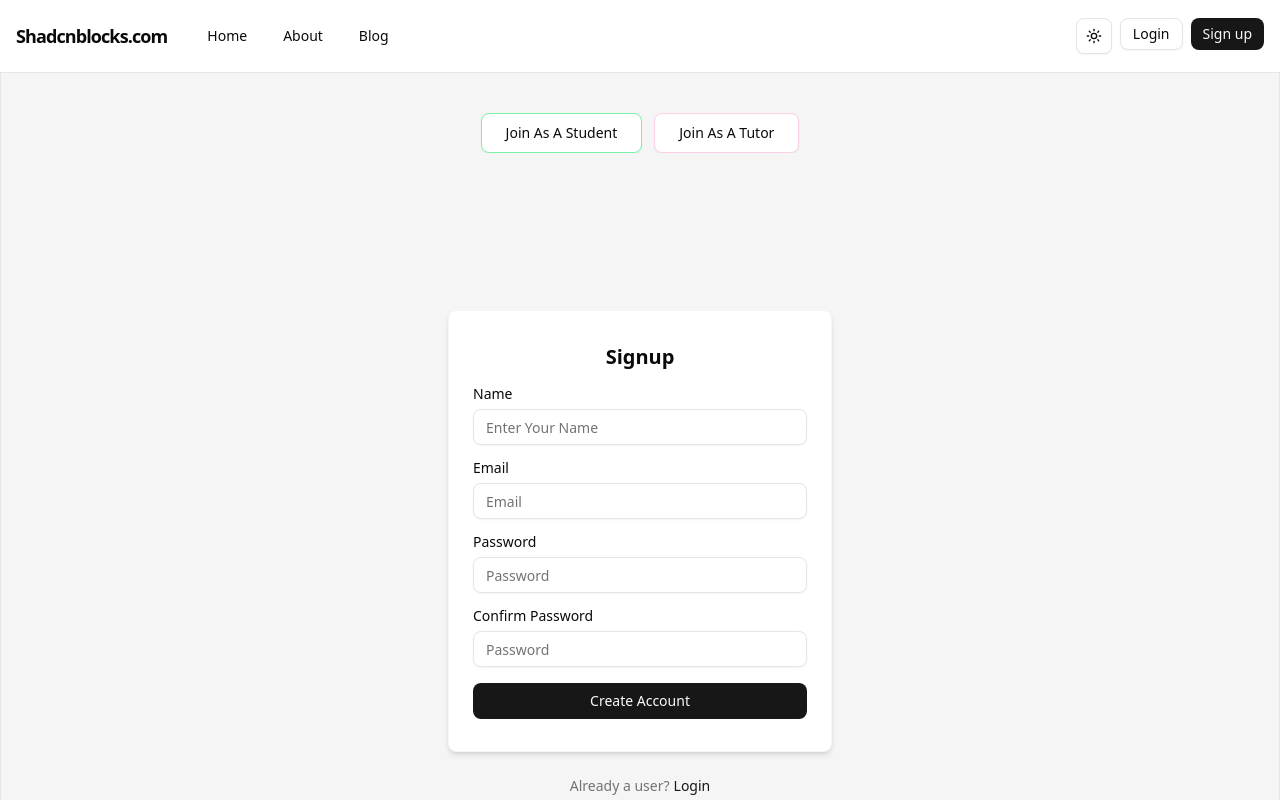
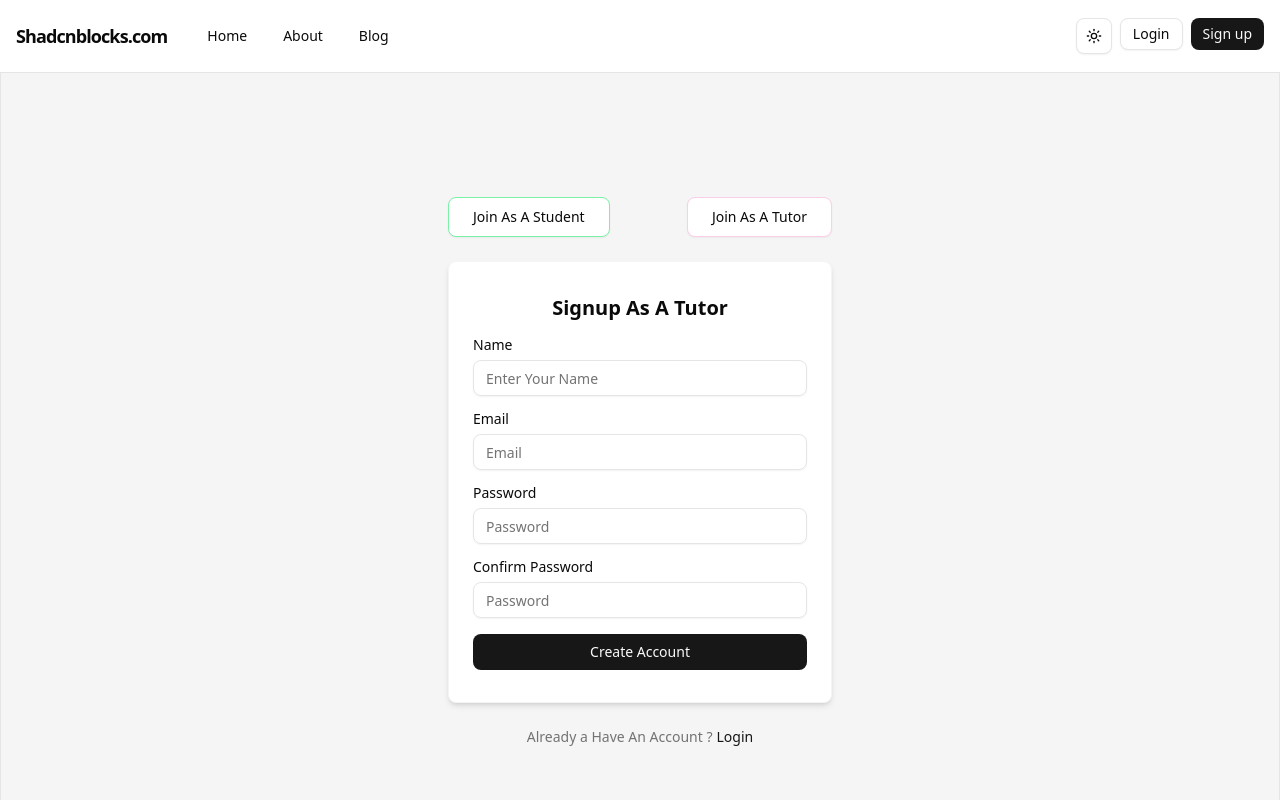
Before and after one commit to Husain-Siddik/assainmet_4_client, a Next.js app: page /signup in a window 1280 px wide. Both pictures are taken after a click on the button "Join As A Tutor". Shown: the top 800 px of the page. Built offline with nearby package versions, Linux system fonts and the light colour scheme.

Commit message:
sinup page for tutor and student  define through signup switcher

```diff
--- a/package.json
+++ b/package.json
@@ -9,6 +9,7 @@
     "lint": "eslint"
   },
   "dependencies": {
+    "@t3-oss/env-nextjs": "^0.13.10",
     "better-auth": "^1.4.18",
     "class-variance-authority": "^0.7.1",
     "clsx": "^2.1.1",
--- a/src/app/(CommonLayout)/signup/page.tsx
+++ b/src/app/(CommonLayout)/signup/page.tsx
@@ -1,20 +1,19 @@
-import { Signup } from "@/components/modules/signup/signup";
-import { Button } from "@/components/ui/button";
+
+import SignupSwitcher from "@/components/modules/SignupSwitcher/SignupSwitcher";
+
 
 
 function SignupPage() {
+
+
+
     return (
         <div className=" border bg-muted flex min-h-svh flex-col items-center justify-center p-6 md:p-10">
 
-            <div className="flex gap-3">
-                <Button variant="outline" size="lg" className="border-green-300" > Join  As A Student </Button>
-                <Button variant="outline" size="lg" className="border-pink-200" > Join As A Tutor </Button>
-            </div>
 
 
-            <div className="w-full max-w-sm md:max-w-4xl">
-                <Signup />
-            </div>
+            <SignupSwitcher />
+
         </div>
     )
 }
--- /dev/null
+++ b/src/components/modules/SignupSwitcher/SignupSwitcher.tsx
@@ -0,0 +1,40 @@
+"use client"
+
+import { useState } from "react";
+import { SignupAsStudent } from "@/components/modules/signupAsStudent/SignupAsStudent";
+import { SignupAsTutor } from "@/components/modules/signUpAsTutor/signUpAsTutor";
+import { Button } from "@/components/ui/button";
+
+export default function SignupSwitcher() {
+
+    const [role, setRole] = useState<"STUDENT" | "TUTOR" | null>("STUDENT");
+
+    return (
+        <div className="  ">
+            <div className="flex gap-3 justify-between">
+                <Button
+                    variant="outline"
+                    size="lg"
+                    className="border-green-300"
+                    onClick={() => setRole("STUDENT")}
+                >
+                    Join As A Student
+                </Button>
+
+                <Button
+                    variant="outline"
+                    size="lg"
+                    className="border-pink-200"
+                    onClick={() => setRole("TUTOR")}
+                >
+                    Join As A Tutor
+                </Button>
+            </div>
+
+            <div className="w-full max-w-sm md:max-w-4xl mt-6 ">
+                {role === "STUDENT" && <SignupAsStudent />}
+                {role === "TUTOR" && <SignupAsTutor />}
+            </div>
+        </div>
+    );
+}
--- /dev/null
+++ b/src/components/modules/signUpAsTutor/signUpAsTutor.tsx
@@ -0,0 +1,97 @@
+import { cn } from "@/lib/utils";
+
+import { Button } from "@/components/ui/button";
+import { Input } from "@/components/ui/input";
+import { Label } from "@/components/ui/label";
+import Link from "next/link";
+
+interface SignupAsTutorProps {
+    heading?: string;
+
+    buttonText?: string;
+    googleText?: string;
+    signupText?: string;
+    signupUrl?: string;
+    className?: string;
+}
+
+const SignupAsTutor = ({
+    heading = "Signup As A Tutor ",
+
+    buttonText = "Create Account",
+    signupText = "Already a Have An Account ?",
+    signupUrl = "/login",
+    className,
+}: SignupAsTutorProps) => {
+    return (
+        <section className={cn("h-1/2 bg-muted", className)}>
+            <div className="flex h-full items-center justify-center">
+                <div className="flex flex-col items-center gap-6 lg:justify-start">
+                    {/* Logo */}
+
+
+
+                    <div className="flex w-full max-w-sm min-w-sm flex-col items-center gap-y-4 rounded-md border border-muted bg-background px-6 py-8 shadow-md">
+                        {heading && <h1 className="text-xl font-semibold">{heading}</h1>}
+
+
+                        <div className="flex w-full flex-col gap-2">
+                            <Label>Name</Label>
+                            <Input
+                                type="string"
+                                placeholder="Enter Your Name"
+                                className="text-sm"
+                                required
+                            />
+                        </div>
+
+                        <div className="flex w-full flex-col gap-2">
+                            <Label>Email</Label>
+                            <Input
+                                type="email"
+                                placeholder="Email"
+                                className="text-sm"
+                                required
+                            />
+                        </div>
+
+
+
+                        <div className="flex w-full flex-col gap-2">
+                            <Label>Password</Label>
+                            <Input
+                                type="password"
+                                placeholder="Password"
+                                className="text-sm"
+                                required
+                            />
+                        </div>
+                        <div className="flex w-full flex-col gap-2">
+                            <Label>Confirm Password</Label>
+                            <Input
+                                type="password"
+                                placeholder="Password"
+                                className="text-sm"
+                                required
+                            />
+                        </div>
+                        <Button type="submit" className="w-full">
+                            {buttonText}
+                        </Button>
+                    </div>
+                    <div className="flex justify-center gap-1 text-sm text-muted-foreground">
+                        <p>{signupText}</p>
+                        <Link
+                            href={signupUrl}
+                            className="font-medium text-primary hover:underline"
+                        >
+                            Login
+                        </Link>
+                    </div>
+                </div>
+            </div>
+        </section>
+    );
+};
+
+export { SignupAsTutor };
--- a/src/components/modules/signup/signup.tsx
+++ b/src/components/modules/signupAsStudent/SignupAsStudent.tsx
@@ -5,7 +5,7 @@ import { Input } from "@/components/ui/input";
 import { Label } from "@/components/ui/label";
 import Link from "next/link";
 
-interface SignupProps {
+interface SignupAsStudentProps {
   heading?: string;
 
   buttonText?: string;
@@ -15,16 +15,16 @@ interface SignupProps {
   className?: string;
 }
 
-const Signup = ({
-  heading = "Signup",
+const SignupAsStudent = ({
+  heading = "Signup As A Student ",
 
   buttonText = "Create Account",
   signupText = "Already a user?",
   signupUrl = "/login",
   className,
-}: SignupProps) => {
+}: SignupAsStudentProps) => {
   return (
-    <section className={cn("h-screen bg-muted", className)}>
+    <section className={cn("h-1/2  bg-muted", className)}>
       <div className="flex h-full items-center justify-center">
         <div className="flex flex-col items-center gap-6 lg:justify-start">
           {/* Logo */}
@@ -94,4 +94,4 @@ const Signup = ({
   );
 };
 
-export { Signup };
+export { SignupAsStudent };
--- /dev/null
+++ b/src/services/user.service.ts
@@ -0,0 +1,59 @@
+import { cookies } from "next/headers"
+
+
+export const userService = {
+
+
+    getSession: async function () {
+
+
+        try {
+            const cookiesStore = await cookies()
+
+            console.log(cookiesStore.toString());
+
+            const res = await fetch("", {
+
+                headers: {
+                    Cookie: cookiesStore.toString()
+                },
+
+                cache: "no-store"
+
+            })
+
+            const session = await res.json()
+
+            if (session === null) {
+
+                return {
+                    data: null,
+                    error: {
+                        message: "Session is missing "
+                    }
+                }
+
+            }
+
+            return {
+                data: session,
+                error: null
+            }
+
+
+        } catch (error) {
+            console.log(error);
+            return {
+                data: null,
+                error: {
+                    message: "Somthing Went Wrong In Capturing Session "
+                }
+            }
+
+
+        }
+
+    }
+
+
+}
```
Also changed, not shown: 1 other file (tests, documents, lock files or other folders).
